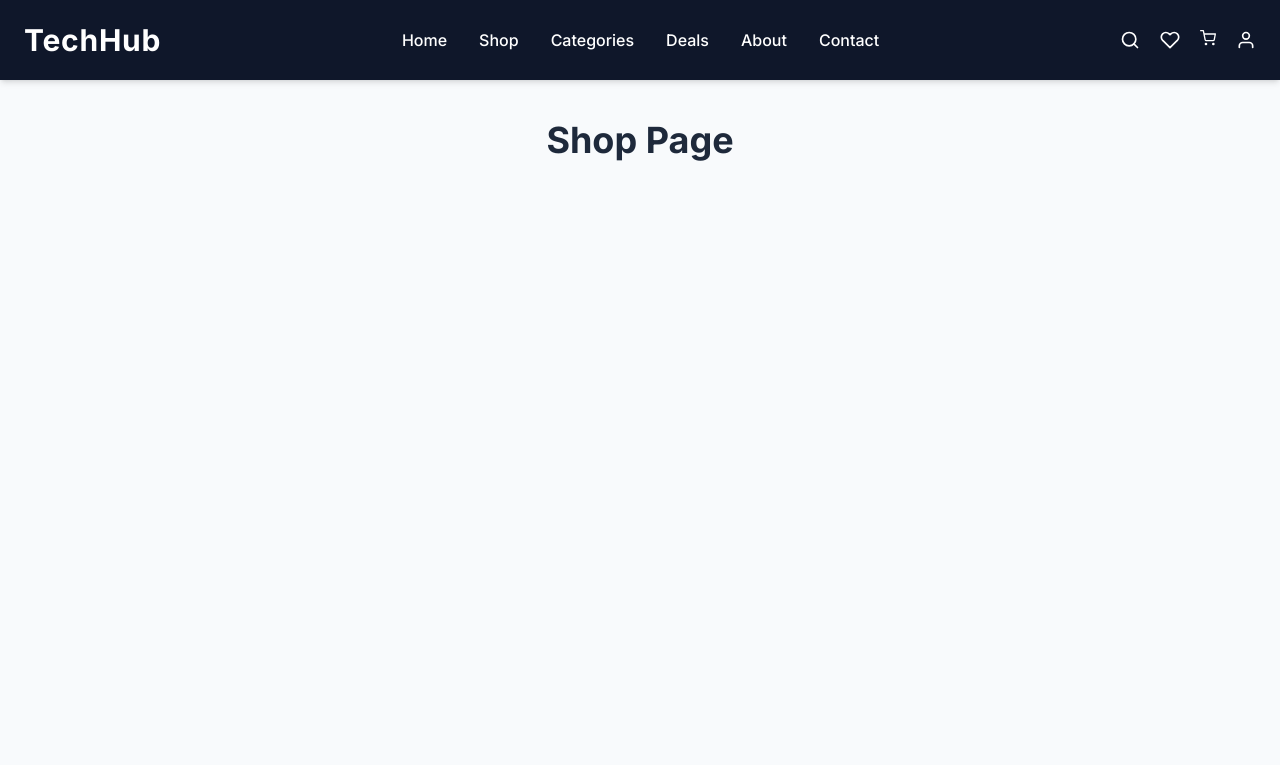
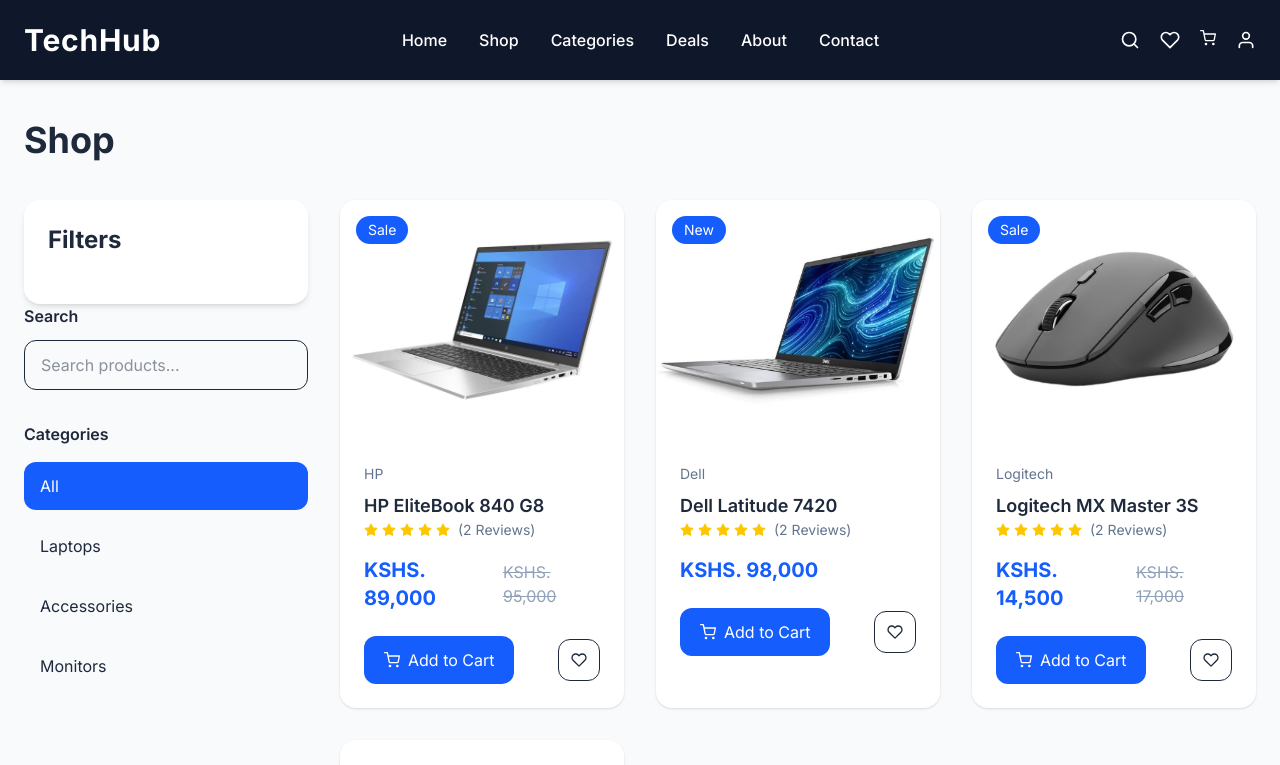
Before and after one commit to HenryOchieng/techhub, a React (Vite) app: page /shop in a window 1280 px wide. Shown: the top 765 px of the page. Built offline with nearby package versions, Linux system fonts and the light colour scheme.

Commit message:
shop page commit

```diff
--- a/src/data/categories.js
+++ b/src/data/categories.js
@@ -45,7 +45,7 @@
 
     {
         id: 6,
-        name: "Accessories & Peripherals",
+        name: "Accessories",
         icon: FiHeadphones,
         totalProducts: 72
     }
--- a/src/data/products.js
+++ b/src/data/products.js
@@ -98,7 +98,7 @@
         id: 3,
         name: "Logitech MX Master 3S",
         brand: "Logitech",
-        category: "Accessories & Peripherals",
+        category: "Accessories",
         price: 14500,
         oldPrice: 17000,
         rating: 4.9,
--- a/src/pages/Shop.jsx
+++ b/src/pages/Shop.jsx
@@ -1,7 +1,109 @@
+import { useState } from "react"
+import ProductCard from "../components/product/ProductCard"
+import { products } from "../data/products"
+
 function Shop() {
+    const [search, setSearch] = useState("")
+
+    const [selectedCategory, setSelelctedCtegory] = useState("All")
+
+    const filteredProducts = products.filter((product) => {
+        const matchesSearch =
+            product.name.toLowerCase().includes(search.toLowerCase()) ||
+            product.name.toLowerCase().includes(search.toLowerCase()) ||
+            product.category.toLowerCase().includes(search.toLowerCase())
+
+        const matchesCategory =
+            selectedCategory === "All" ||
+            product.category === selectedCategory
+
+        return matchesSearch && matchesCategory
+    })
+
+    const categories = [
+        "All",
+        ...new Set(products.map(product => product.category))
+    ]
+
+
     return (
-        <div className="p-10 text-center text-4xl font-bold">
-            Shop Page
+        <div className="max-w-7xl mx-auto px-6 py-10">
+            <h1 className="text-4xl font-bold mb-10">
+                Shop
+            </h1>
+            <div className="grid lg:grid-cols-4 gap-8">
+
+                {/* Sidebar */}
+                <aside className="lg:col-span-1">
+                    <div className="bg-white rounded-2xl shadow-md p-6 sticky top-24">
+                        <h2 className="text-2xl font-bold mb-6">
+                            Filters
+                        </h2>
+                    </div>
+                    <div className="mb-8">
+                        <label className="block font-semibold mb-3">
+                            Search
+                        </label>
+                        <input
+                            type="text"
+                            placeholder="Search products..."
+                            value={search}
+                            onChange={(e) => setSearch(e.target.value)}
+                            className="w-full border rounded-xl px-4 py-3 focus:outline-none focus:ring-2 focus:ring-blue-600"
+                        />
+                    </div>
+
+                    <div className="mb-8">
+                        <h3 className="font-semibold mb-4">
+                            Categories
+                        </h3>
+                        <div className="space-y-3">
+                            {categories.map(category => (
+                                <button
+                                    key={category}
+                                    onClick={() => {
+                                        setSelelctedCtegory(category)
+                                        setSearch("")
+                                    }}
+                                    className={`w-full text-left px-4 py-3 rounded-xl transition ${
+                                        selectedCategory === category
+                                            ? "bg-blue-600 text-white"
+                                            : "hover:bg-slate-100"
+                                    }`}
+                                >
+                                    {category}
+                                </button>
+                            ))}
+                        </div>
+                    </div>
+                </aside>
+
+
+
+                {/* Products */}
+                <main className="lg:col-span-3">
+                    {filteredProducts.length > 0 ? (
+                        <div className="grid md:grid-cols-2 xl:grid-cols-3 gap-8">
+                            {filteredProducts.map(product => (
+                                <ProductCard
+                                    key={product.id}
+                                    product={product}
+                                />
+                            ))}
+                        </div>
+                    ): (
+                        <div className="bg-white rounded-2xl p-12 text-center shadow">
+                            <h2 className="text-2xl font-bold">
+                                No products found
+                            </h2>
+                            <p className="txt-slate-500 mt-3">
+                                Try changing your search or filters.
+                            </p>
+                        </div>
+                    )}
+
+                </main>
+            </div>
         </div>
     )
 }
```
